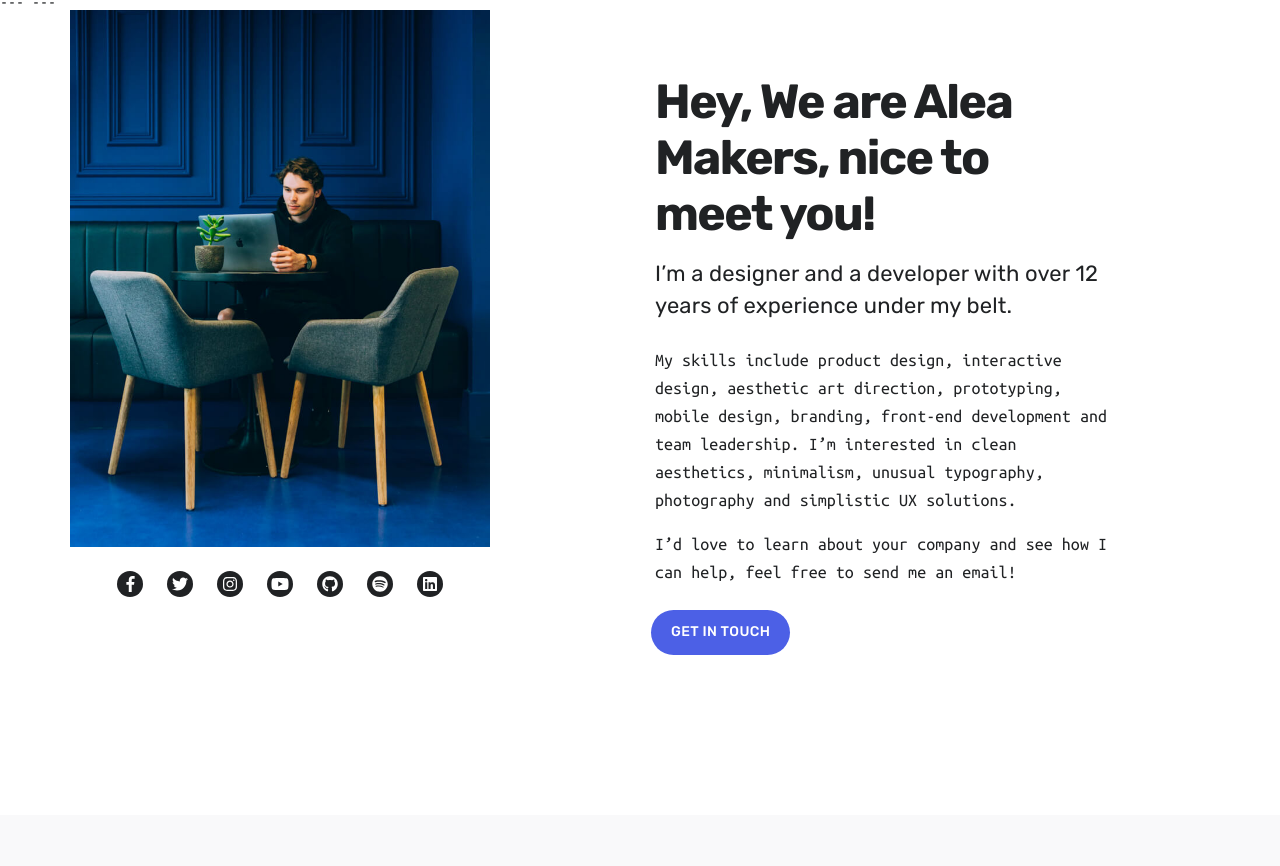
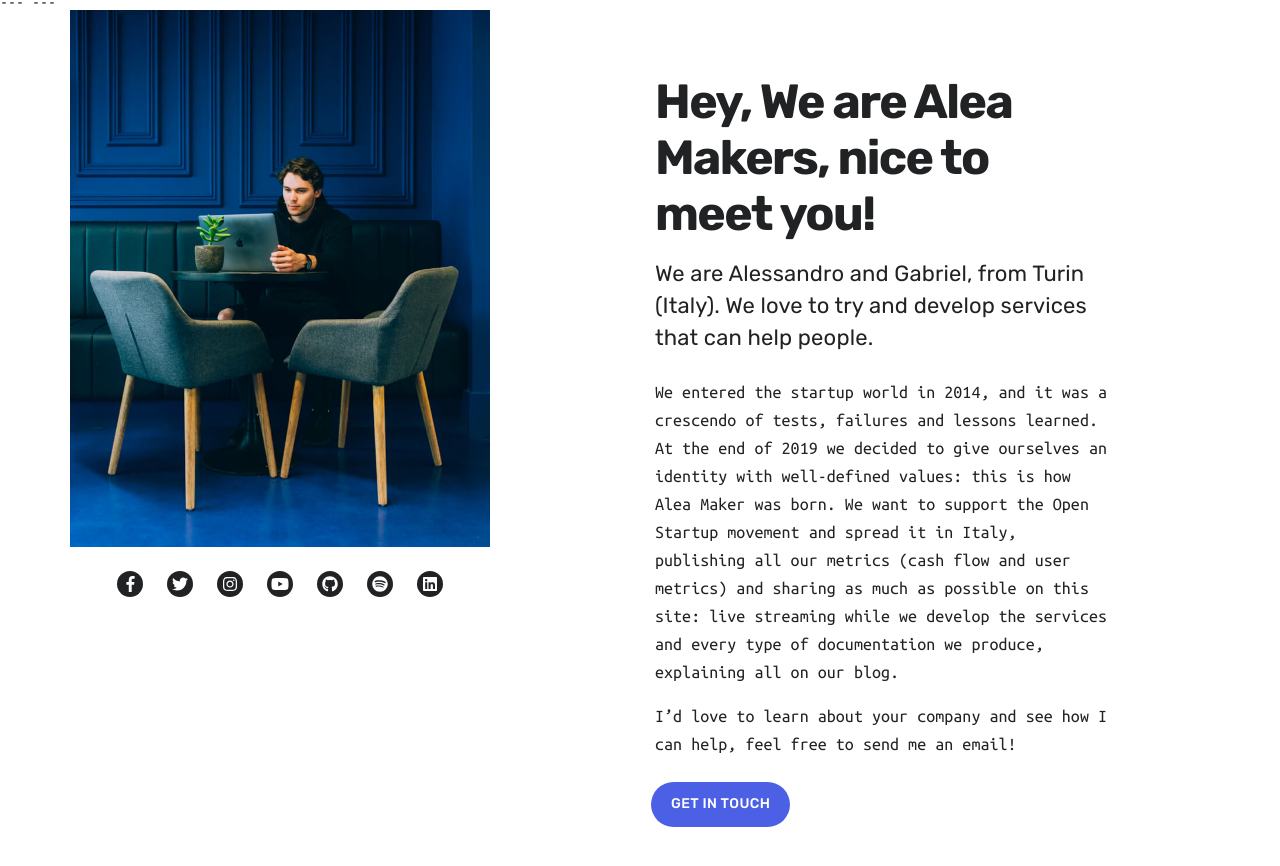
Before and after one commit to alea-git/alea-git.github.io, a Jekyll site: the page built from index.html, in a window 1280 px wide and 900 px high, scrolled down 3219 px. Shown: the top 866 px of the window. Built offline with Jekyll 4.4.1, drawn with Linux system fonts in a browser that asks for light colours; nearby versions of some CDN libraries.

Commit message:
Updated '_includes/section__about.html' via CloudCannon

```diff
--- a/_includes/section__about.html
+++ b/_includes/section__about.html
@@ -15,12 +15,10 @@
 
     <div class="about__content">
       <h2 class="title">Hey, We are Alea Makers, nice to meet you!</h2>
-      <p class="subtitle subtitle--light">I’m a designer and a developer with over 12 years of experience under my belt.
+      <p class="subtitle subtitle--light">We are Alessandro and Gabriel, from Turin (Italy). We love to try and develop services that can help people.
       </p>
 
-      <p>My skills include product design, interactive design, aesthetic art direction, prototyping, mobile design,
-        branding, front-end development and team leadership. I’m interested in clean aesthetics, minimalism, unusual
-        typography, photography and simplistic UX solutions.</p>
+      <p>We entered the startup world in 2014, and it was a crescendo of tests, failures and lessons learned. At the end of 2019 we decided to give ourselves an identity with well-defined values: this is how Alea Maker was born. We want to support the Open Startup movement and spread it in Italy, publishing all our metrics (cash flow and user metrics) and sharing as much as possible on this site: live streaming while we develop the services and every type of documentation we produce, explaining all on our blog.</p>
       <p>I’d love to learn about your company and see how I can help, feel free to send me an email!</p>
 
       <a href="#" class="cta button--fill contact-trigger js-contact">Get in Touch</a>
```
